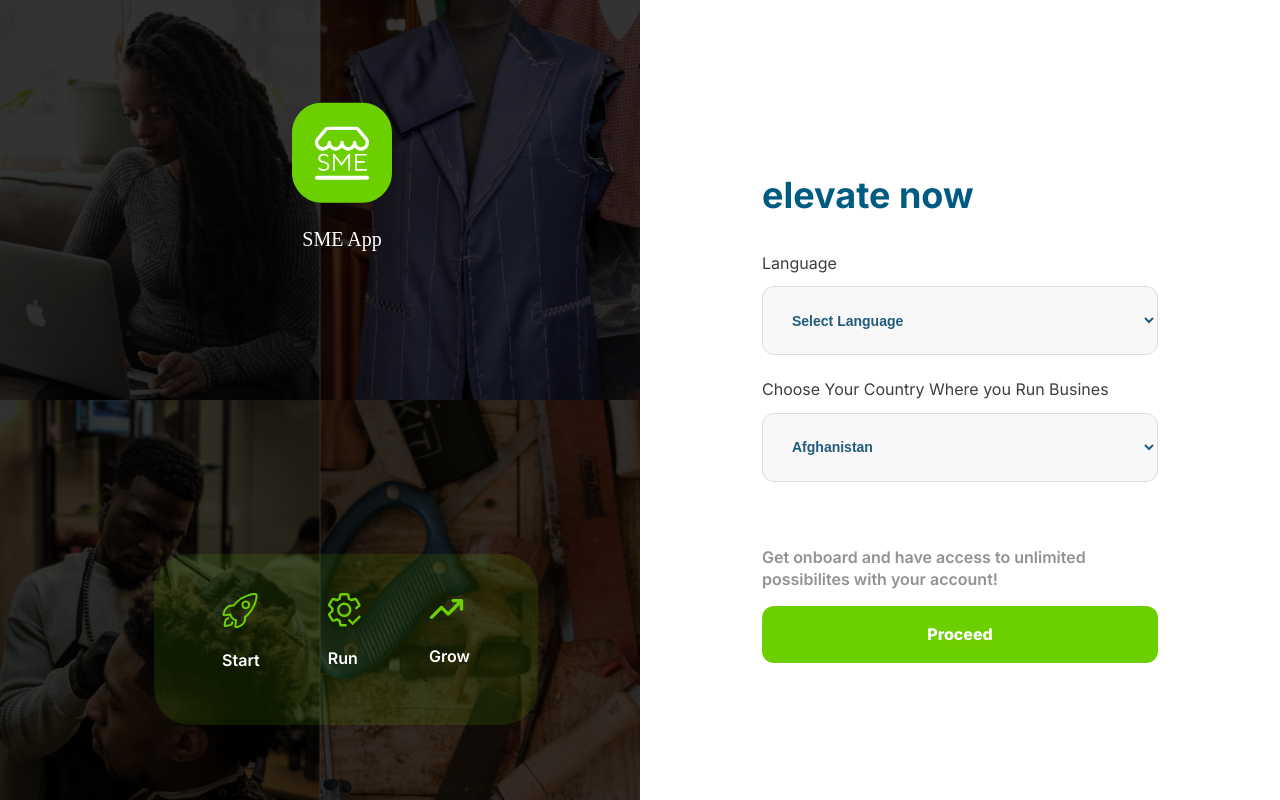
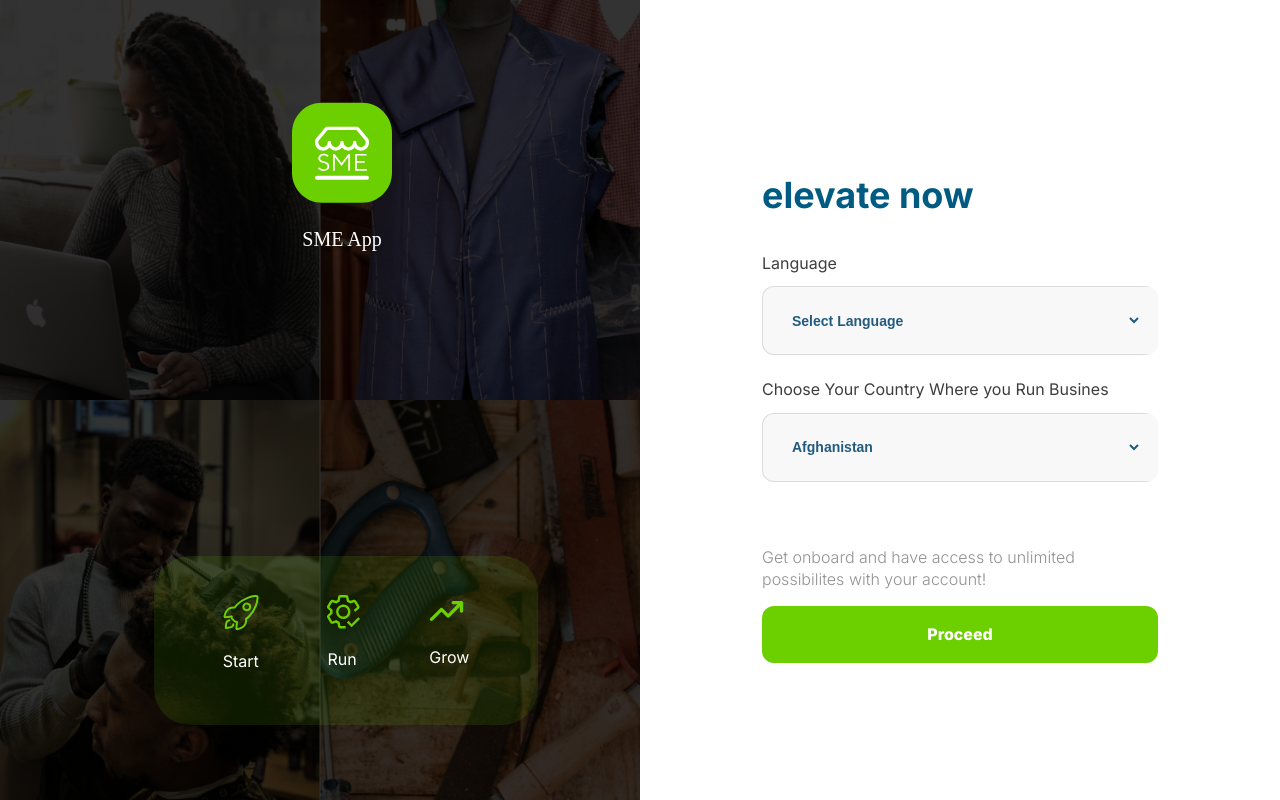
Before and after one commit to AgbajeOlayiwola/ElevateProd2, a Next.js app: page /Home in a window 1280 px wide. Built offline with nearby package versions, Linux system fonts and the light colour scheme.

Commit message:
Fix the dropdown padding issue in the select dropdown field

```diff
--- a/components/ReusableComponents/Countries/styles.module.css
+++ b/components/ReusableComponents/Countries/styles.module.css
@@ -4,6 +4,7 @@
     width: 100%;
     margin-top: 0.844rem;
     margin-bottom: 3rem;
+    border-right: 16px solid transparent;
 }
 .select {
     width: 100%;
--- a/components/ReusableComponents/Languages/styles.module.css
+++ b/components/ReusableComponents/Languages/styles.module.css
@@ -1,8 +1,10 @@
+/* Select style */
 .selectI {
     font-size: 14px;
     font-weight: 800;
     width: 100%;
     margin-top: 0.844rem;
+    border-right: 16px solid transparent;
 }
 
 .select2 {
--- a/pages/Home/styles.module.css
+++ b/pages/Home/styles.module.css
@@ -105,6 +105,8 @@
     font-style: normal;
     text-align: start;
     line-height: 22px;
+    font-size: 1rem;
+    font-weight: 300;
     /* or 134% */
 
     color: #929292;
--- a/styles/globals.css
+++ b/styles/globals.css
@@ -11,16 +11,9 @@
     --global-select-backgroundColor: #f8f8f8;
     --global-select-color: #235b7f;
     --global-inputtext-padding: 1rem 1rem;
+
+    --global-label-color: blue;
     /* --global-label-fontSize: 5rem; */
-}
-label {
-    font-family: 'Inter';
-    font-style: normal;
-    font-weight: 400;
-    font-size: 16px;
-    line-height: 19px;
-
-    color: #3e3e3e;
 }
 html,
 body {
@@ -47,6 +40,7 @@ select {
     color: var(--global-select-color);
     cursor: pointer;
     outline: none;
+    border-right: 16px solid transparent;
 }
 input {
     border-radius: var(--global-select-borderRadius);
@@ -77,19 +71,3 @@ button {
 
     color: #ffffff;
 }
-p {
-    font-style: normal;
-    font-weight: 600;
-    font-size: 16px;
-    line-height: 22px;
-}
-h3 {
-    font-family: 'Inter';
-    font-style: normal;
-    font-weight: 700;
-    font-size: 24px;
-    line-height: 29px;
-}
-h1 {
-    font-family: 'Inter';
-}
```
